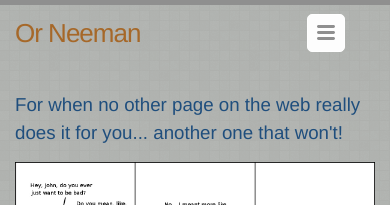
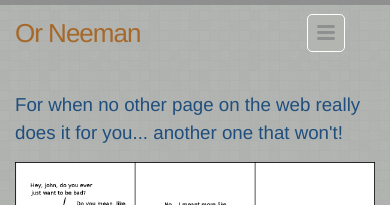
Before and after one commit to oneeman/oneeman.github.io, a Jekyll site: the page built from index.html, in a window 390 px wide. Shown: the top 205 px of the page. Built offline with Jekyll 4.4.1, drawn with Linux system fonts in a browser that asks for light colours.

Commit message:
fix mobile nav background

```diff
--- a/_sass/_base.scss
+++ b/_sass/_base.scss
@@ -168,7 +168,6 @@
  */
 body .wrapper {
     border-top: 5px solid $grey-color-dark;
-    background-color: rgb(251, 251, 239);
     background-color: rgba(251, 251, 239, 0.6);
     max-width: -webkit-calc(#{$content-width} - (#{$spacing-unit} * 2));
     max-width:         calc(#{$content-width} - (#{$spacing-unit} * 2));
--- a/_sass/_layout.scss
+++ b/_sass/_layout.scss
@@ -31,6 +31,7 @@
 
 .site-nav {
     float: right;
+    background-color: rgba(251, 251, 239, 0.0);
     line-height: 56px;
 
     .menu-icon {
@@ -54,7 +55,7 @@
         position: absolute;
         top: 9px;
         right: 30px;
-        background-color: $background-color;
+        background-color: #b3b5b1;
         border: 1px solid $grey-color-light;
         border-radius: 5px;
         text-align: right;
--- a/_sass/_syntax-highlighting.scss
+++ b/_sass/_syntax-highlighting.scss
@@ -5,9 +5,6 @@
     @extend %vertical-rhythm;
 
 }
-
-.highlight pre { background-color: #272822; }
-.highlight .hll { background-color: #272822; }
 .highlight .c { color: #75715e } /* Comment */
 .highlight .err { color: #960050; background-color: #1e0010 } /* Error */
 .highlight .k { color: #66d9ef } /* Keyword */
--- a/css/main.scss
+++ b/css/main.scss
@@ -24,7 +24,7 @@
 $my-red: #ec2222;
 
 $text-color: #000000;
-$background-color: #fdfdfd;
+$background-color: rgba(251, 251, 239, 0.6);
 $brand-color:      $my-brown;
 $site-title-color: #a66829;
 $link-color:      $link-blue;
```
